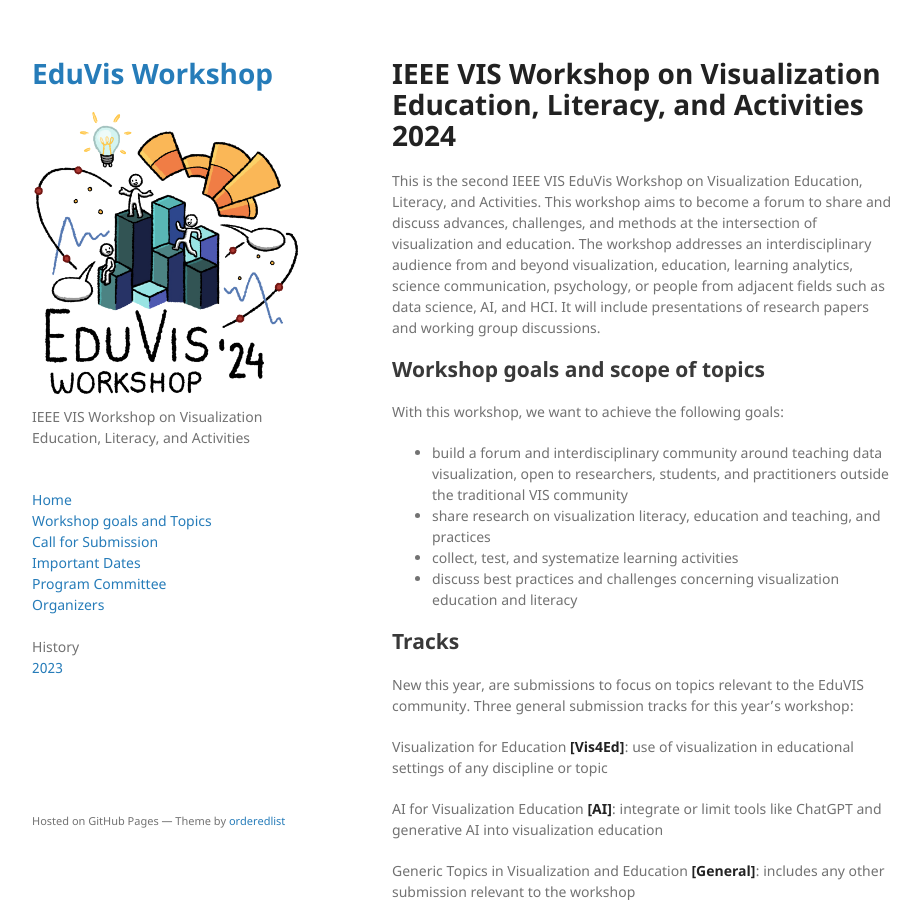
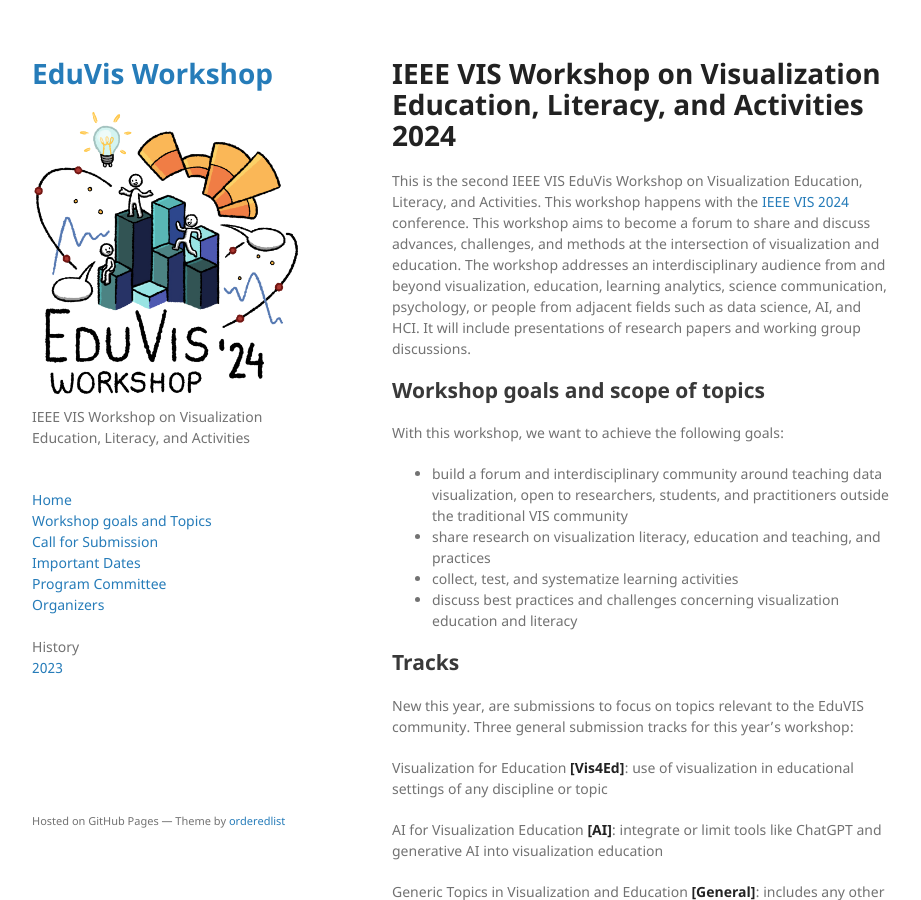
Before and after one commit to ieee-eduvis/ieee-eduvis.github.io, a Jekyll site: the page built from index.md, in a window 1280 px wide and 900 px high. Shown: the whole window, without its empty margins (178-1099 px from the left). Built offline with Jekyll 4.4.1, drawn with Linux system fonts in a browser that asks for light colours.

Commit message:
Update index.md

```diff
--- a/index.md
+++ b/index.md
@@ -4,7 +4,8 @@ layout: default
 
 # IEEE VIS Workshop on Visualization Education, Literacy, and Activities 2024
 
-This is the second IEEE VIS EduVis Workshop on Visualization Education, Literacy, and Activities. This workshop aims to become a forum to share and discuss advances, challenges, and methods at the intersection of visualization and education. The workshop addresses an interdisciplinary audience from and beyond visualization, education, learning analytics, science communication, psychology, or people from adjacent fields such as data science, AI, and HCI. It will include presentations of research papers and working group discussions.
+This is the second IEEE VIS EduVis Workshop on Visualization Education, Literacy, and Activities.  This workshop happens with the [IEEE VIS 2024](https://ieeevis.org/year/2024/welcome) conference.
+ This workshop aims to become a forum to share and discuss advances, challenges, and methods at the intersection of visualization and education. The workshop addresses an interdisciplinary audience from and beyond visualization, education, learning analytics, science communication, psychology, or people from adjacent fields such as data science, AI, and HCI. It will include presentations of research papers and working group discussions.
 
 
 
```
